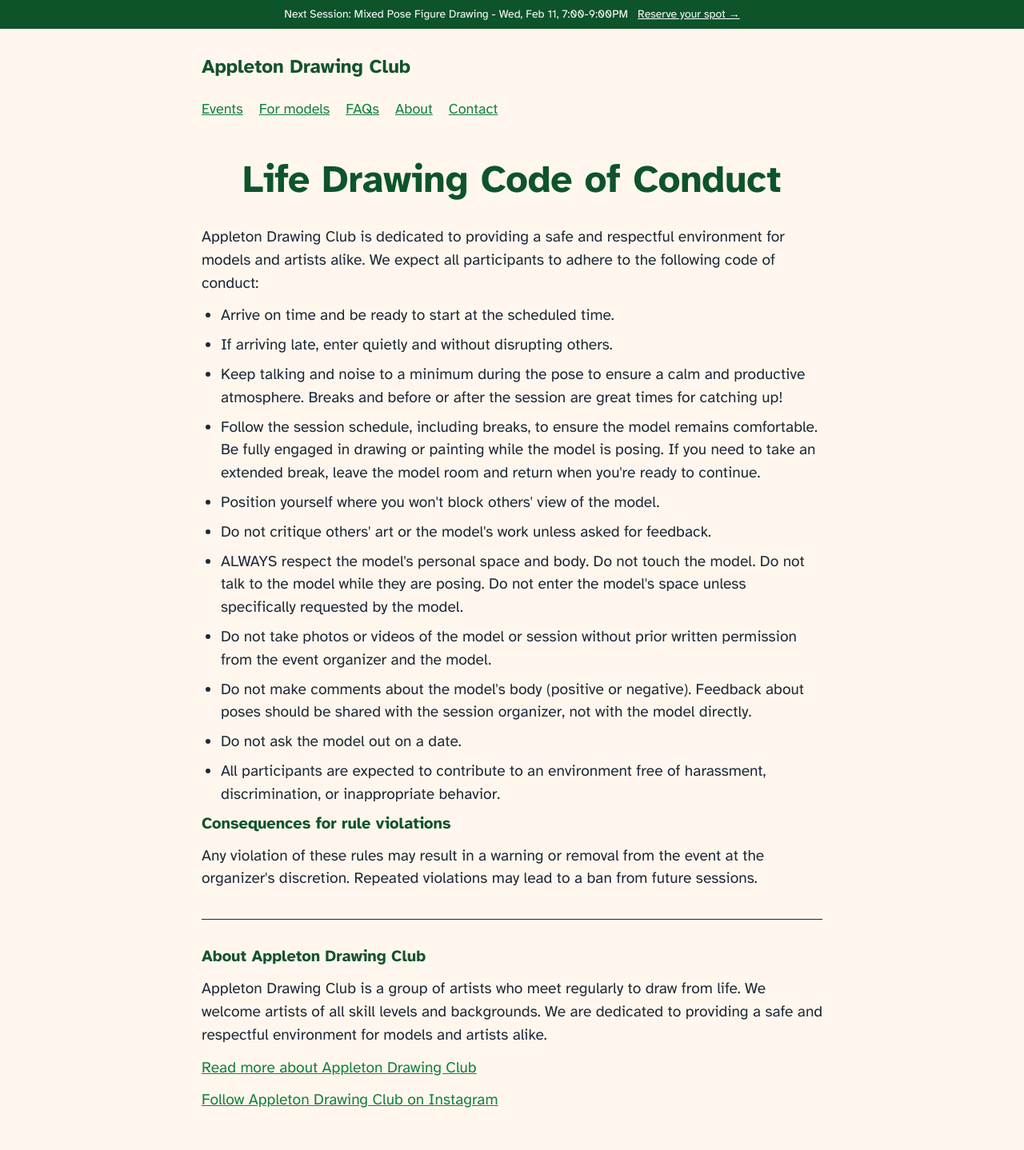
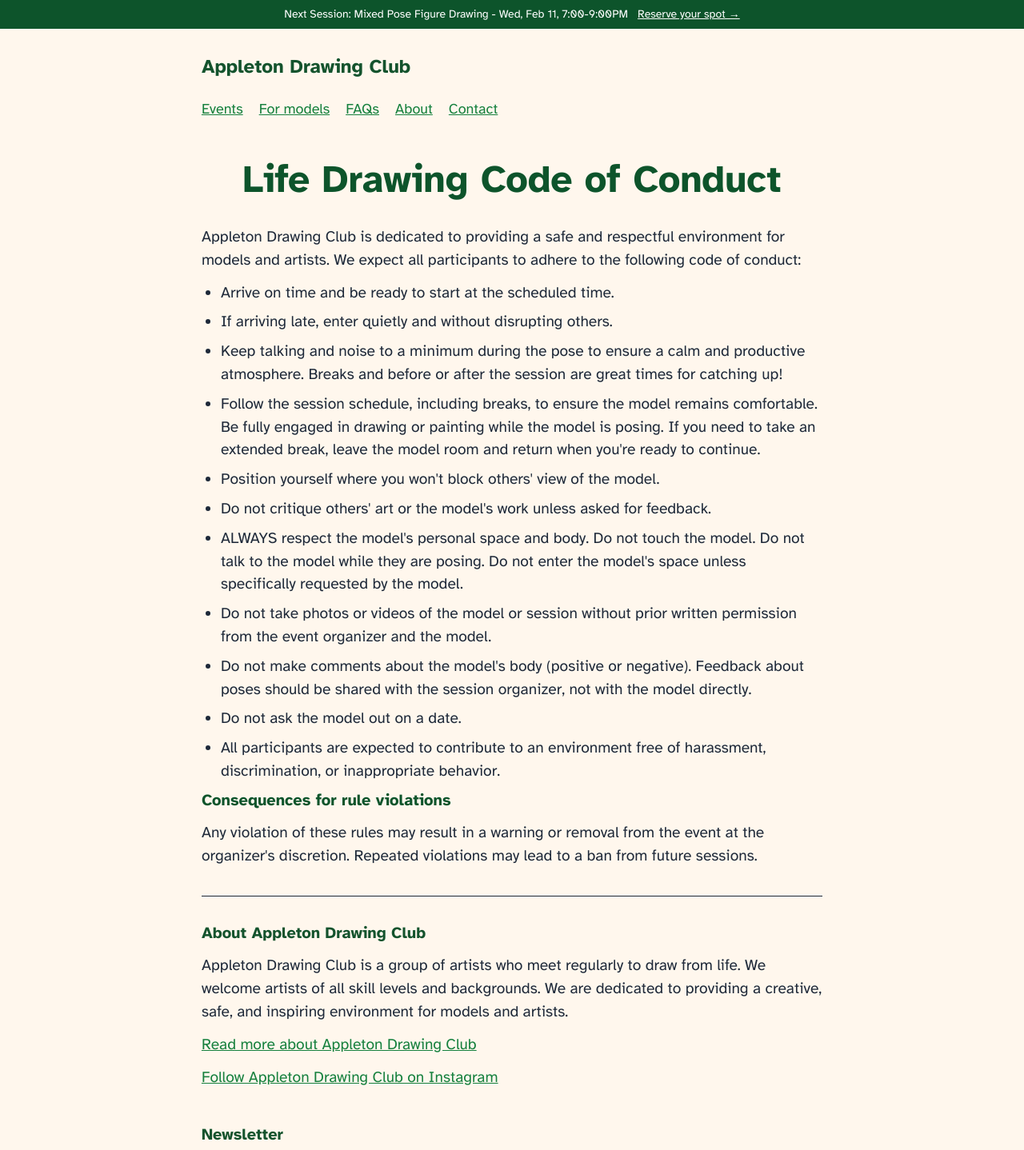
Before and after one commit to kmcgillivray/appletondrawingclub, a SvelteKit app: page /code-of-conduct in a window 1280 px wide. Shown: the top 1438 px of the page at 80% size. Built offline with nearby package versions, Linux system fonts and the light colour scheme.

Commit message:
content: update description

```diff
--- a/src/routes/+layout.svelte
+++ b/src/routes/+layout.svelte
@@ -34,7 +34,7 @@
 
 <section class="mx-auto my-8 px-4 max-w-prose">
 	<h2 class="pb-3 text-xl font-bold text-green-700">About Appleton Drawing Club</h2>
-	<p class="pb-3">Appleton Drawing Club is a group of artists who meet regularly to draw from life. We welcome artists of all skill levels and backgrounds. We are dedicated to providing a safe and respectful environment for models and artists alike.</p>
+	<p class="pb-3">Appleton Drawing Club is a group of artists who meet regularly to draw from life. We welcome artists of all skill levels and backgrounds. We are dedicated to providing a creative, safe, and inspiring environment for models and artists.</p>
 	<p class="pb-3"><a href="/about" class="text-green-600 underline hover:text-green-700">Read more about Appleton Drawing Club</a></p>
 	<p class="pb-3"><a target="_blank" rel="noopener noreferrer" href="https://www.instagram.com/appletondrawingclub/" class="text-green-600 underline hover:text-green-700">Follow Appleton Drawing Club on Instagram</a></p>
 </section>
--- a/src/routes/code-of-conduct/+page.svelte
+++ b/src/routes/code-of-conduct/+page.svelte
@@ -3,13 +3,13 @@
 
 <svelte:head>
   <title>Life Drawing Code of Conduct - Appleton Drawing Club</title>
-  <meta name="description" content="Code of conduct for Appleton Drawing Club sessions to ensure a safe and respectful environment for models and artists alike." />
+  <meta name="description" content="Code of conduct for Appleton Drawing Club sessions to ensure a safe and respectful environment for models and artists." />
 </svelte:head>
 
 <section class="container">
   <h1 class="text-5xl text-center mb-4">Life Drawing Code of Conduct</h1>
 
-  <p>Appleton Drawing Club is dedicated to providing a safe and respectful environment for models and artists alike. We expect all participants to adhere to the following code of conduct:</p>
+  <p>Appleton Drawing Club is dedicated to providing a safe and respectful environment for models and artists. We expect all participants to adhere to the following code of conduct:</p>
 
   <ul class="bullet">
     <li>Arrive on time and be ready to start at the scheduled time.</li>
--- a/src/routes/faq/+page.svelte
+++ b/src/routes/faq/+page.svelte
@@ -52,7 +52,7 @@
   <h2>What is the etiquette during a session?</h2>
 
   <p>
-    Our sessions have a <a href="/code-of-conduct">code of conduct</a> to ensure a safe and respectful environment for models and artists alike. Please review the code of conduct before attending a session.
+    Our sessions have a <a href="/code-of-conduct">code of conduct</a> to ensure a creative, safe, and inspiring environment for models and artists. Please review the code of conduct before attending a session.
   </p>
 
   <h2>What should I bring to a session?</h2>
```
